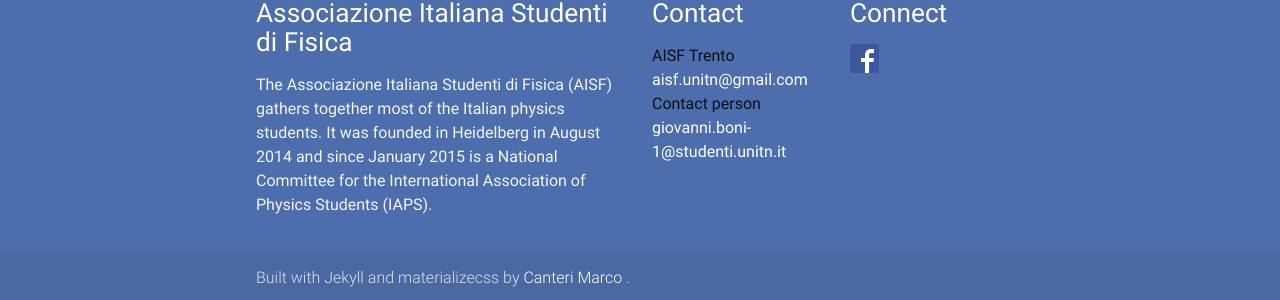
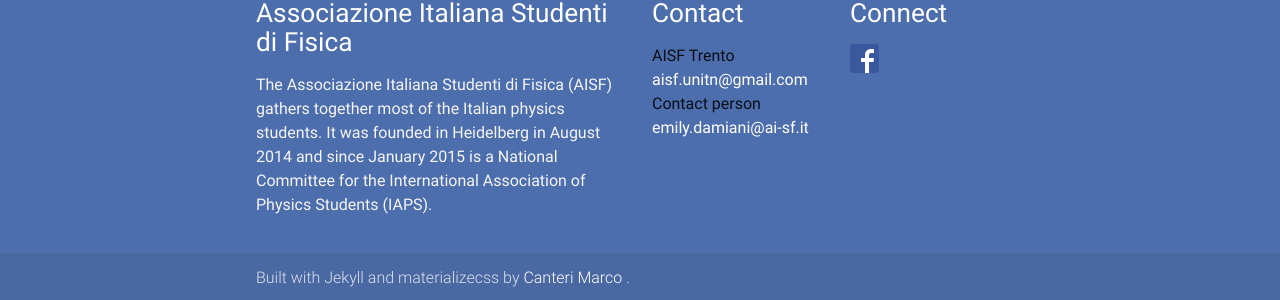
Before and after one commit to ai-sf/tiqit20, a Jekyll site: the page built from index.html, in a window 1280 px wide. Shown: the part 1789-2089 px from the top of the page. Built offline with Jekyll 4.4.1, drawn with Linux system fonts in a browser that asks for light colours; nearby versions of some CDN libraries.

Commit message:
Update footer.yml

```diff
--- a/_data/footer.yml
+++ b/_data/footer.yml
@@ -5,7 +5,7 @@ contact:
   - name: AISF Trento
     mail: aisf.unitn@gmail.com
   - name: Contact person
-    mail: giovanni.boni-1@studenti.unitn.it
+    mail: emily.damiani@ai-sf.it
 
 
 connect:
```
